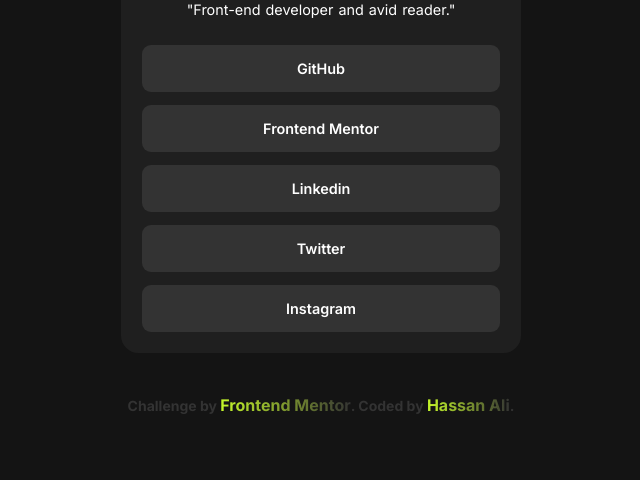
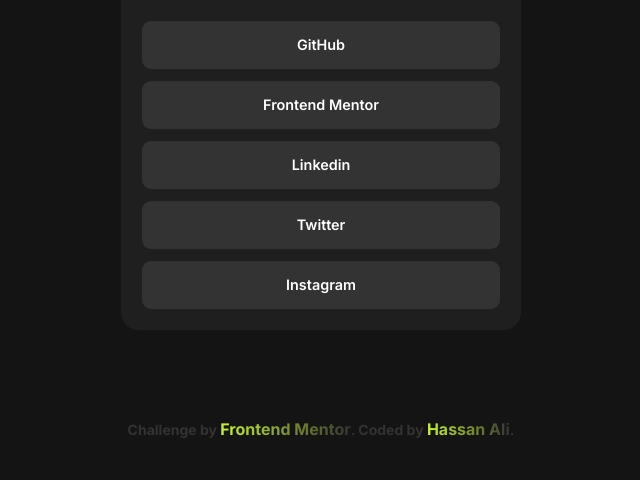
Before and after one commit to hassan-ali-byte/social-links-profile-main, a plain HTML site: page index.html in a window 1280 px wide. Shown: the part 320-800 px from the top of the page, without its empty margins (319-959 px from the left). Drawn offline with Linux system fonts and the light colour scheme.

Commit message:
Update style.css

```diff
--- a/style.css
+++ b/style.css
@@ -70,7 +70,7 @@ ol {
 body {
   min-height: 100vh;
   display: grid;
-  place-content: center;
+  place-items: center;
   font-family: var(--ff-primary);
   font-weight: var(--fw-bold);
   text-align: center;
```
